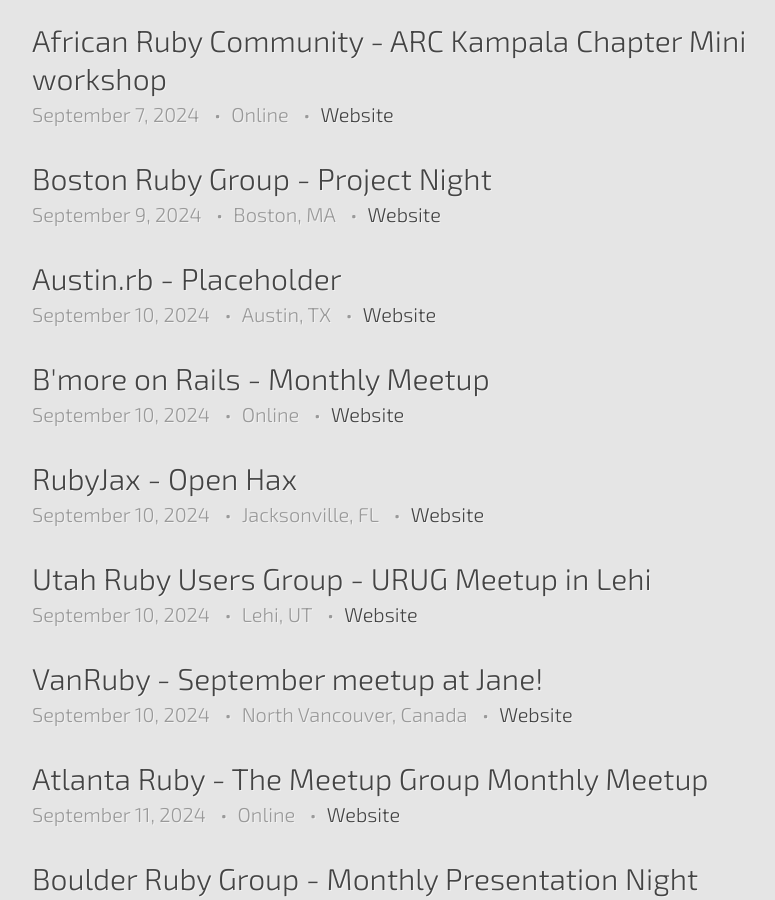
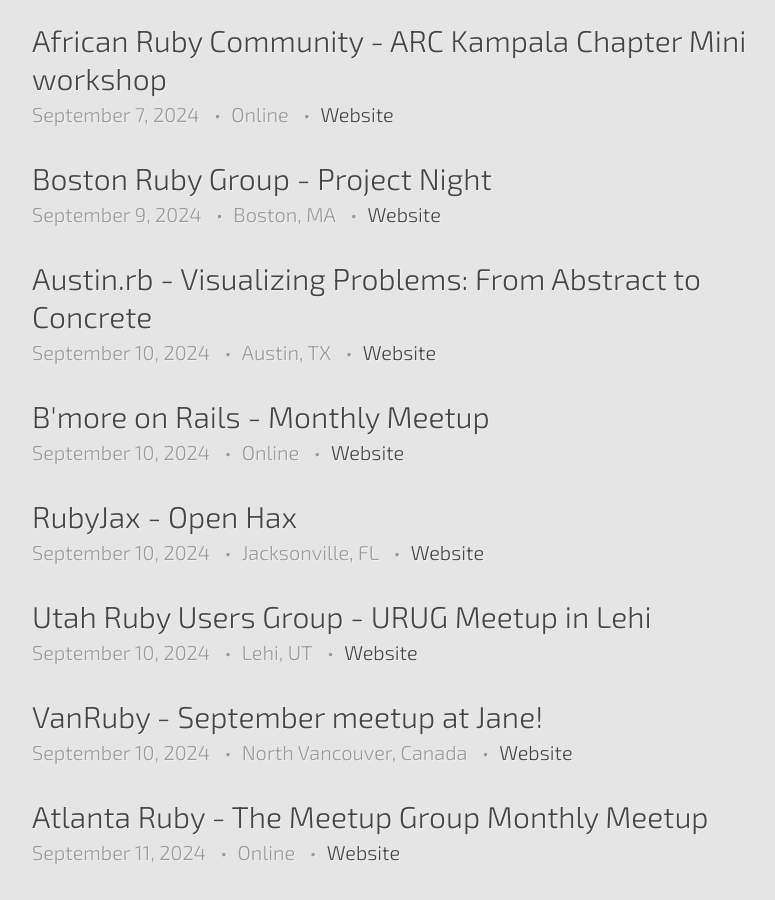
Before and after one commit to ruby-conferences/ruby-conferences.github.io, a Jekyll site: the page built from meetups/index.html, in a window 1280 px wide and 900 px high, scrolled down 2616 px. Shown: the whole window, without its empty margins (208-983 px from the left). Built offline with Jekyll 4.4.1, drawn with Linux system fonts in a browser that asks for light colours.

Commit message:
updating the title of the september tech talk meetup for austin.rb (#725)
* updating the title of the september tech talk meetup for austin.rb

* fixing issue with ':' by wrapping name in quotes

```diff
--- a/_data/meetups.yml
+++ b/_data/meetups.yml
@@ -1429,7 +1429,7 @@
   end_time: 20:00:00 EDT
   url: https://lu.ma/af2n3jwa
 
-- name: Austin.rb - Placeholder
+- name: "Austin.rb - Visualizing Problems: From Abstract to Concrete"
   location: Austin, TX
   date: 2024-09-10
   start_time: 18:30:00 CDT
```
